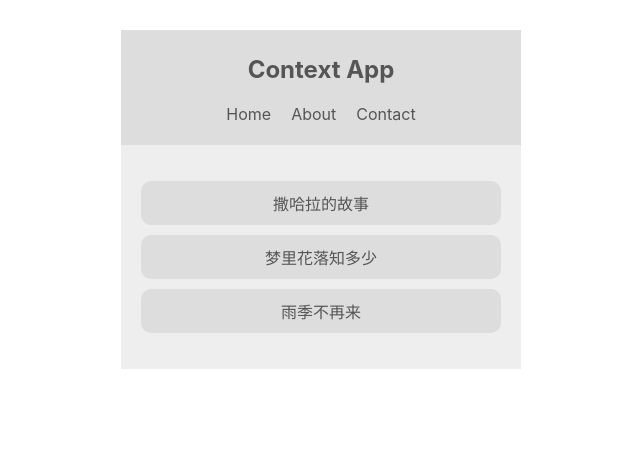
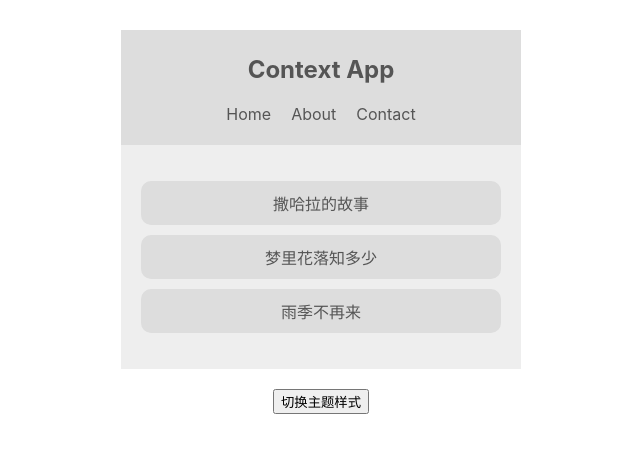
Before and after one commit to ms-online/ms-react-context-hooks, a React (Create React App) app in the folder contextapp/: page / in a window 1280 px wide. Shown: the top 452 px of the page, without its empty margins (319-959 px from the left). Built offline with nearby package versions, Linux system fonts and the light colour scheme.

Commit message:
lesson-7

```diff
--- a/contextapp/src/App.js
+++ b/contextapp/src/App.js
@@ -1,5 +1,6 @@
 import BookList from './conponent/BookList'
 import Navbar from './conponent/Navbar'
+import ThemeToggle from './conponent/ThemeToggle'
 import ThemeContextProvider from './contexts/ThemeContext'
 function App() {
   return (
@@ -7,6 +8,7 @@ function App() {
       <ThemeContextProvider>
         <Navbar />
         <BookList />
+        <ThemeToggle />
       </ThemeContextProvider>
     </div>
   );
--- /dev/null
+++ b/contextapp/src/conponent/ThemeToggle.js
@@ -0,0 +1,14 @@
+import React, { Component } from 'react'
+import { ThemeContext } from '../contexts/ThemeContext'
+
+class ThemeToggle extends Component {
+    static contextType = ThemeContext
+    render() {
+        const {toggleTheme} = this.context
+        return (
+            <button onClick={toggleTheme}>切换主题样式</button>
+         );
+    }
+}
+
+export default ThemeToggle;
--- a/contextapp/src/contexts/ThemeContext.js
+++ b/contextapp/src/contexts/ThemeContext.js
@@ -7,10 +7,15 @@ class ThemeContextProvider extends Component {
         isLightTheme: true,
         light: { bg: '#eee', ui: '#ddd', syntax: '#555' },
         dark:{bg:'#555', ui:'#333', syntax:'#ddd'}
-     }
+    }
+    toggleTheme = () => {
+        this.setState({
+            isLightTheme:!this.state.isLightTheme
+        })
+    }
     render() {
         return (
-            <ThemeContext.Provider value={{...this.state}}>
+            <ThemeContext.Provider value={{...this.state, toggleTheme:this.toggleTheme}}>
                 {this.props.children}
             </ThemeContext.Provider>
         );
```
